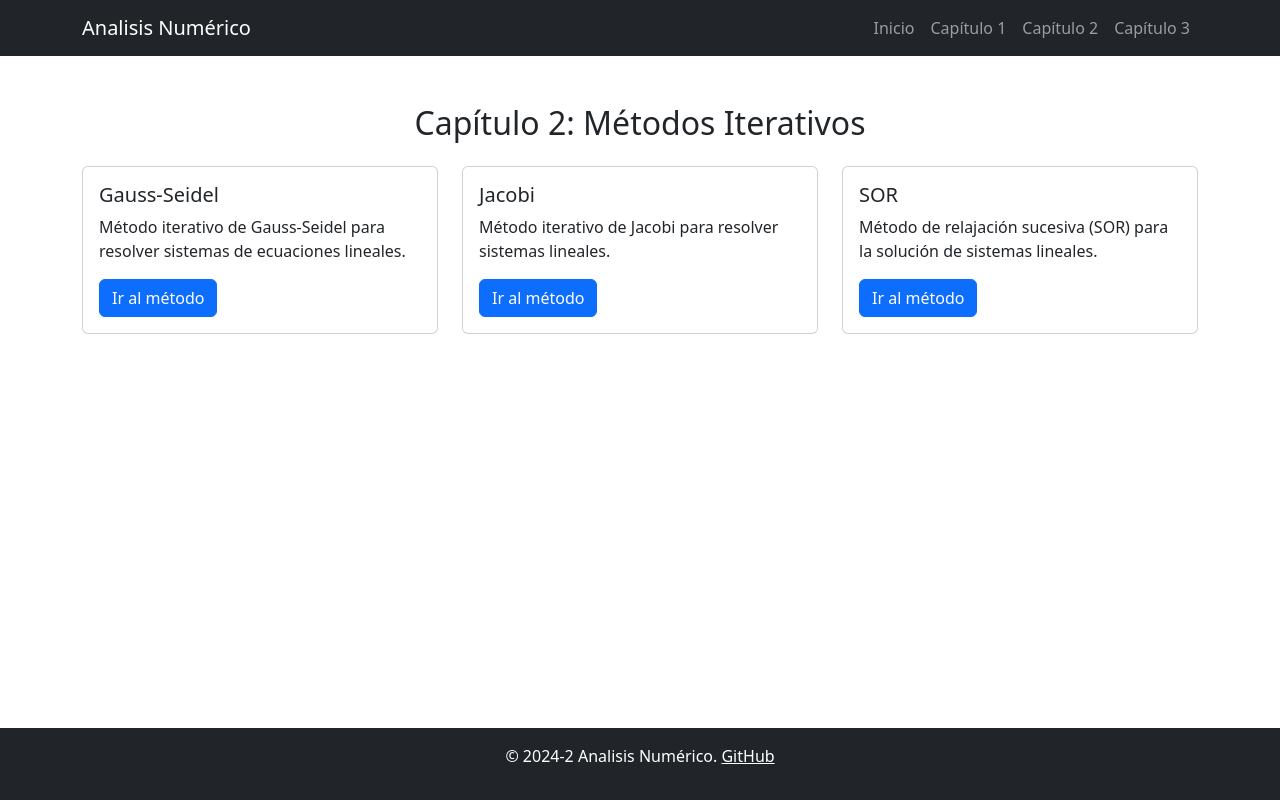
After one commit to Juanz231/AnalisisNumericoV2, a Flask app: page /cap2 in a window 1280 px wide. The commit adds this page. Run offline with Flask 3, Linux system fonts and the light colour scheme.

Commit message:
add: Chapter 2 section

```diff
--- a/app.py
+++ b/app.py
@@ -224,6 +224,10 @@ def secant():
 def cap1():
     return render_template('cap1.html')
 
+@app.route('/cap2', methods=['GET'])
+def cap2():
+    return render_template('cap2.html')
+
 @app.route('/derivative/', methods=['GET', 'POST'])
 def derivative():
     result = None
--- a/templates/base.html
+++ b/templates/base.html
@@ -23,7 +23,7 @@
                 <ul class="navbar-nav ms-auto">
                     <li class="nav-item"><a class="nav-link" href="/">Inicio</a></li>
                     <li class="nav-item"><a class="nav-link" href="/cap1">Capítulo 1</a></li>
-                    <li class="nav-item"><a class="nav-link" href="#cap2">Capítulo 2</a></li>
+                    <li class="nav-item"><a class="nav-link" href="/cap2">Capítulo 2</a></li>
                     <li class="nav-item"><a class="nav-link" href="#cap2">Capítulo 3</a></li>
                 </ul>
             </div>
--- /dev/null
+++ b/templates/cap2.html
@@ -0,0 +1,42 @@
+{% extends 'base.html' %}
+
+{% block title %}Capítulo #2{% endblock %}
+
+{% block content %}
+<section id="cap2" class="py-5">
+    <div class="container">
+        <h2 class="text-center mb-4">Capítulo 2: Métodos Iterativos</h2>
+
+        <div class="row">
+            <!-- Main Methods -->
+            <div class="col-md-4">
+                <div class="card">
+                    <div class="card-body">
+                        <h5 class="card-title">Gauss-Seidel</h5>
+                        <p class="card-text">Método iterativo de Gauss-Seidel para resolver sistemas de ecuaciones lineales.</p>
+                        <a href="/methods/gauss_seidel/" class="btn btn-primary">Ir al método</a>
+                    </div>
+                </div>
+            </div>
+            <div class="col-md-4">
+                <div class="card">
+                    <div class="card-body">
+                        <h5 class="card-title">Jacobi</h5>
+                        <p class="card-text">Método iterativo de Jacobi para resolver sistemas lineales.</p>
+                        <a href="/methods/jacobi/" class="btn btn-primary">Ir al método</a>
+                    </div>
+                </div>
+            </div>
+            <div class="col-md-4">
+                <div class="card">
+                    <div class="card-body">
+                        <h5 class="card-title">SOR</h5>
+                        <p class="card-text">Método de relajación sucesiva (SOR) para la solución de sistemas lineales.</p>
+                        <a href="/methods/sor/" class="btn btn-primary">Ir al método</a>
+                    </div>
+                </div>
+            </div>
+        </div>
+    </div>
+</section>
+{% endblock %}
```
